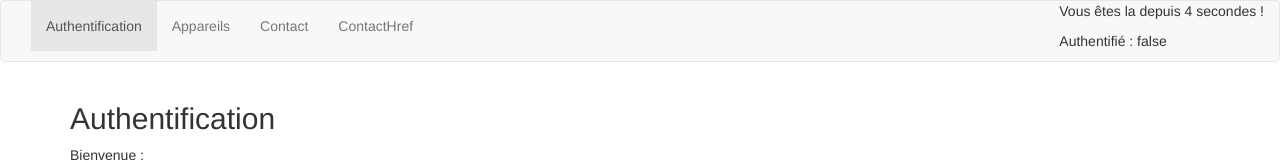
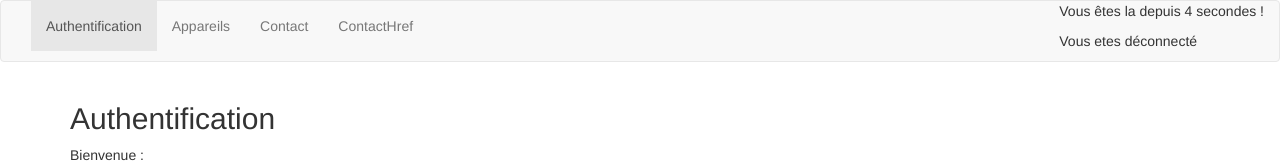
Before and after one commit to tawala777/exp-angular-appareil, an Angular app: page /auth in a window 1280 px wide. Shown: the top 163 px of the page. Built offline with nearby package versions, Linux system fonts and the light colour scheme.

Commit message:
petite modif barnav

```diff
--- a/src/app/app.component.html
+++ b/src/app/app.component.html
@@ -9,7 +9,8 @@
       </ul>
       <div class="navbar-right">
         <p>Vous êtes la depuis {{ tempspasse }} secondes !</p>
-        <p>Authentifié :  {{ authentifie }} </p>
+        <p *ngIf="authentifie">Vous etes connecté</p>
+        <p *ngIf="!authentifie">Vous etes déconnecté</p>
       </div>
     </div>
   </div>
```
